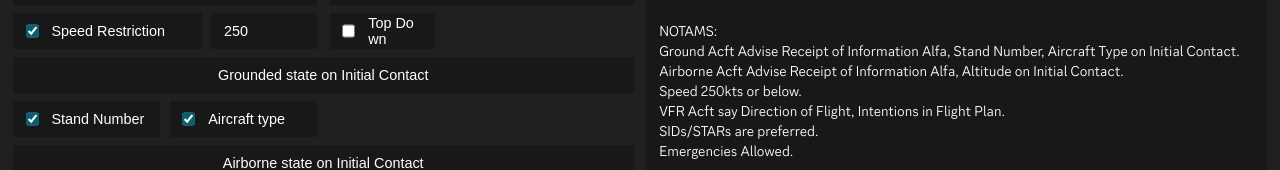
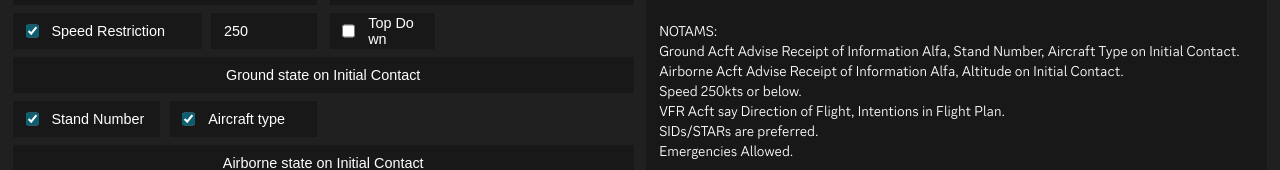
Before and after one commit to FormicAcidGD/atisgen, a Vue app: page / in a window 1280 px wide. Shown: the part 259-429 px from the top of the page. Built offline with nearby package versions, Linux system fonts and the light colour scheme.

Commit message:
I forgot to change the spelling cuz Im a dumbass

```diff
--- a/src/App.vue
+++ b/src/App.vue
@@ -91,7 +91,7 @@
             </div>
             <div class="vflex boxed long">
                 <div class = "hflex long">
-                    <p>Grounded state on Initial Contact</p>
+                    <p>Ground state on Initial Contact</p>
                 </div>
             </div>
             <div class="hflex smallgap">
```
